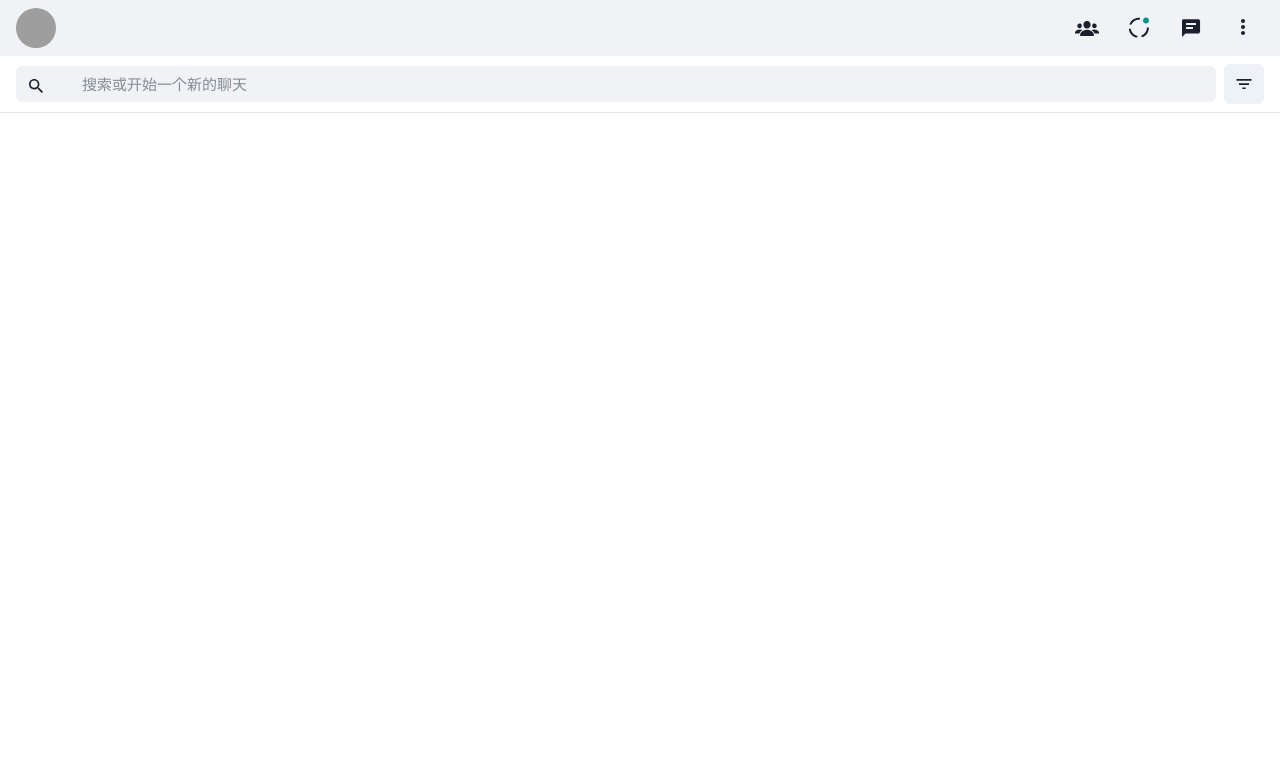
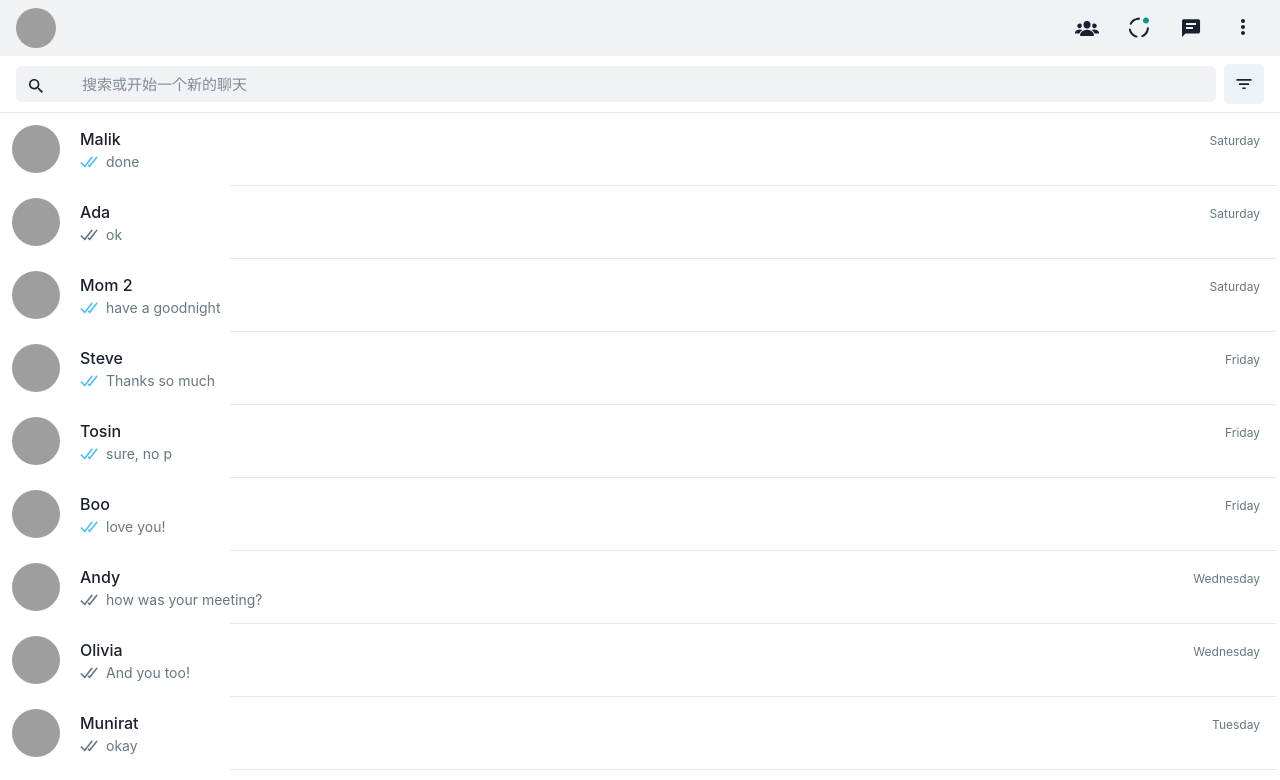
Before and after one commit to guifeel/chatapp, a React (Vite) app: page / in a window 1280 px wide. Shown: the top 780 px of the page. Built offline with nearby package versions, Linux system fonts and the light colour scheme; grey boxes are pictures that could not be loaded.

Commit message:
chat-list构建

```diff
--- a/src/App.jsx
+++ b/src/App.jsx
@@ -4,12 +4,14 @@ import viteLogo from '/vite.svg';
 import './App.css';
 import Header from './components/header';
 import { SearchPanel } from './components/SearchPanel';
+import { ChatList } from './components/ChatList';
 
 function App() {
   return (
     <>
       <Header />
       <SearchPanel />
+      <ChatList />
     </>
   );
 }
--- /dev/null
+++ b/src/components/ChatList.jsx
@@ -0,0 +1,65 @@
+import {
+  Avatar,
+  chakra,
+  HStack,
+  Stack,
+  Flex,
+  Box,
+  StackDivider,
+  Text,
+} from '@chakra-ui/react';
+import { DeliveredIcon } from '../assets/icons';
+import { chatData } from '../data/chat-data';
+
+export function Chat({ name, message, date, seen, src, ...rest }) {
+  return (
+    <HStack
+      _hover={{
+        cursor: 'pointer',
+        backgroundColor: '#f5f6f6',
+      }}
+      py='3'
+      {...rest}
+    >
+      <Avatar mx='3' name={name} src={src} />
+      <Box flex='1' pr='4'>
+        <Flex justify='space-between' align='baseline'>
+          <Box>
+            <Text fontWeight='medium'>{name}</Text>
+            <HStack>
+              <DeliveredIcon color={seen ? '#53bdeb' : '#667781'} />
+              <Text color='#667781' fontSize='sm'>
+                {message}
+              </Text>
+            </HStack>
+          </Box>
+          <chakra.time fontSize='xs' color='#667781'>
+            {date}
+          </chakra.time>
+        </Flex>
+      </Box>
+    </HStack>
+  );
+}
+
+export function ChatList(props) {
+  return (
+    <Stack
+      spacing='0'
+      pr='1'
+      divider={<StackDivider w='82%' alignSelf='flex-end' />}
+      {...props}
+    >
+      {chatData.map((item, index) => (
+        <Chat
+          key={index}
+          src={item.src}
+          date={item.date}
+          message={item.message}
+          name={item.name}
+          seen={item.seen}
+        />
+      ))}
+    </Stack>
+  );
+}
--- /dev/null
+++ b/src/data/chat-data.js
@@ -0,0 +1,86 @@
+export const chatData = [
+  {
+    name: 'Malik',
+    src: 'https://images.unsplash.com/photo-1670253302160-97eb5eaf4a92?ixlib=rb-4.0.3&ixid=MnwxMjA3fDB8MHxwaG90by1wYWdlfHx8fGVufDB8fHx8&auto=format&fit=crop&w=774&q=80',
+    message: 'done',
+    date: 'Saturday',
+    seen: true,
+  },
+  {
+    name: 'Ada',
+    src: 'https://images.unsplash.com/photo-1573496799515-eebbb63814f2?ixlib=rb-4.0.3&ixid=MnwxMjA3fDB8MHxwaG90by1wYWdlfHx8fGVufDB8fHx8&auto=format&fit=crop&w=1769&q=80',
+    message: 'ok',
+    date: 'Saturday',
+    seen: false,
+  },
+  {
+    name: 'Mom 2',
+    src: 'https://images.unsplash.com/photo-1586778796454-0307bbd02b86?ixlib=rb-4.0.3&ixid=MnwxMjA3fDB8MHxwaG90by1wYWdlfHx8fGVufDB8fHx8&auto=format&fit=crop&w=772&q=80',
+    message: 'have a goodnight',
+    date: 'Saturday',
+    seen: true,
+  },
+  {
+    name: 'Steve',
+    src: 'https://images.unsplash.com/photo-1581833971358-2c8b550f87b3?ixlib=rb-4.0.3&ixid=MnwxMjA3fDB8MHxwaG90by1wYWdlfHx8fGVufDB8fHx8&auto=format&fit=crop&w=1771&q=80',
+    message: 'Thanks so much',
+    date: 'Friday',
+    seen: true,
+  },
+  {
+    name: 'Tosin',
+    src: 'https://images.unsplash.com/photo-1606041008023-472dfb5e530f?ixlib=rb-4.0.3&ixid=MnwxMjA3fDB8MHxwaG90by1wYWdlfHx8fGVufDB8fHx8&auto=format&fit=crop&w=776&q=80',
+    message: 'sure, no p',
+    date: 'Friday',
+    seen: true,
+  },
+  {
+    name: 'Boo',
+    src: 'https://images.unsplash.com/photo-1571172964276-91faaa704e1f?ixlib=rb-4.0.3&ixid=MnwxMjA3fDB8MHxwaG90by1wYWdlfHx8fGVufDB8fHx8&auto=format&fit=crop&w=1770&q=80',
+    message: 'love you!',
+    date: 'Friday',
+    seen: true,
+  },
+  {
+    name: 'Andy',
+    src: 'https://images.unsplash.com/photo-1633332755192-727a05c4013d?ixlib=rb-4.0.3&ixid=MnwxMjA3fDB8MHxwaG90by1wYWdlfHx8fGVufDB8fHx8&auto=format&fit=crop&w=1180&q=80',
+    message: 'how was your meeting?',
+    date: 'Wednesday',
+    seen: false,
+  },
+  {
+    name: 'Olivia',
+    src: 'https://images.unsplash.com/photo-1531746020798-e6953c6e8e04?ixlib=rb-4.0.3&ixid=MnwxMjA3fDB8MHxzZWFyY2h8NXx8ZmVtYWxlJTIwaGVhZHNob3R8ZW58MHx8MHx8&auto=format&fit=crop&w=800&q=60',
+    message: 'And you too!',
+    date: 'Wednesday',
+    seen: false,
+  },
+  {
+    name: 'Munirat',
+    src: 'https://images.unsplash.com/photo-1636754906126-58a76fa5c45a?ixlib=rb-4.0.3&ixid=MnwxMjA3fDB8MHxwaG90by1wYWdlfHx8fGVufDB8fHx8&auto=format&fit=crop&w=1770&q=80',
+    message: 'okay',
+    date: 'Tuesday',
+    seen: false,
+  },
+  {
+    name: 'Driver',
+    src: 'https://images.unsplash.com/photo-1568605117036-5fe5e7bab0b7?ixlib=rb-4.0.3&ixid=MnwxMjA3fDB8MHxzZWFyY2h8Mnx8Y2FyfGVufDB8fDB8fA%3D%3D&auto=format&fit=crop&w=800&q=60',
+    message: "I'm on my way",
+    date: 'Tuesday',
+    seen: true,
+  },
+  {
+    name: 'Restaurant',
+    src: 'https://images.unsplash.com/photo-1546069901-ba9599a7e63c?ixlib=rb-4.0.3&ixid=MnwxMjA3fDB8MHxwaG90by1wYWdlfHx8fGVufDB8fHx8&auto=format&fit=crop&w=1180&q=80',
+    message: 'thanks',
+    date: 'Monday',
+    seen: true,
+  },
+  {
+    name: 'Seun',
+    src: 'https://images.unsplash.com/photo-1502767882403-636aee14f873?ixlib=rb-4.0.3&ixid=MnwxMjA3fDB8MHxzZWFyY2h8MTd8fGJsYWNrJTIwaGVhZHNob3R8ZW58MHx8MHx8&auto=format&fit=crop&w=800&q=60',
+    message: 'cool',
+    date: 'Sunday',
+    seen: false,
+  },
+];
```
